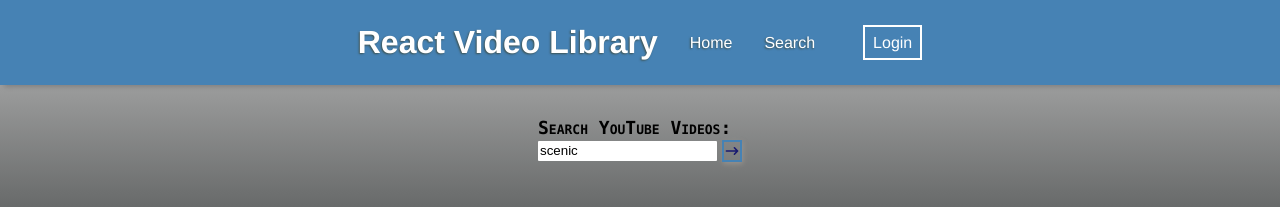
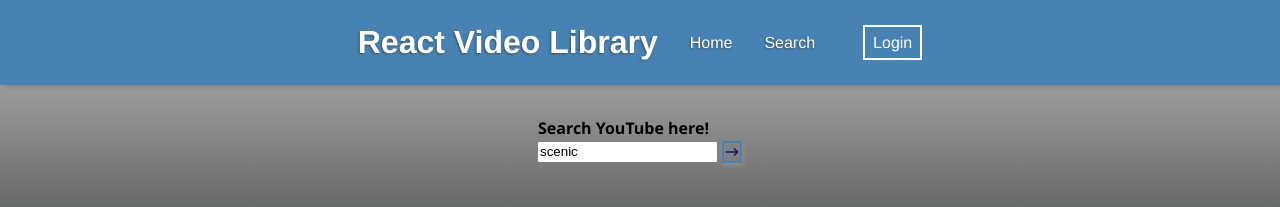
Before and after one commit to voolyvex/reactvideolibrary-frontend, a React (Create React App) app: page /search in a window 1280 px wide. Shown: the top 207 px of the page. Built offline with nearby package versions, Linux system fonts and the light colour scheme.

Commit message:
fix: create .env file and delete localKey.js

```diff
--- a/src/components/SearchFeed/SearchFeed.css
+++ b/src/components/SearchFeed/SearchFeed.css
@@ -17,8 +17,13 @@
   text-align: left;
   margin: auto;
   padding: auto;
-  font-variant: small-caps;
-  font-size: large;
+  font-variant: normal;
+  font-size: medium;
+  font-weight: 700;
+  font-family: 'Segoe UI', Tahoma, Geneva, Verdana, sans-serif;
+}
+.search-title:hover {
+  opacity: .98;
 }
 .search-form-container {
   display: inline;
--- a/src/pages/RelatedVideos/RelatedVideos.jsx
+++ b/src/pages/RelatedVideos/RelatedVideos.jsx
@@ -1,6 +1,5 @@
 import React, { useState, useEffect } from 'react';
 import { useParams } from 'react-router-dom';
-import { KEY } from '../../localKey'
 import RelatedFeed from '../../components/RelatedFeed/RelatedFeed';
 import axios from 'axios';
 import '../VideoPage/VideoPage.css'
@@ -16,7 +15,7 @@ const RelatedVideos = () => {
             try {
                 await axios
                     .get(
-                        `https://www.googleapis.com/youtube/v3/search?type=video&relatedToVideoId=${videoId}&part=snippet&key=${KEY}&maxResults=7`)
+                        `https://www.googleapis.com/youtube/v3/search?type=video&relatedToVideoId=${videoId}&part=snippet&key=${process.env.REACT_APP_YT_API_KEY}&maxResults=7`)
                     .then(response => setRelatedVideos(response.data.items));
             } catch (error) {
                 console.log(error);
--- a/src/pages/SearchPage/SearchPage.jsx
+++ b/src/pages/SearchPage/SearchPage.jsx
@@ -1,6 +1,5 @@
 import React, { useState } from "react";
 import axios from "axios";
-import { KEY } from "../../localKey";
 import SearchFeed from "../../components/SearchFeed/SearchFeed";
 import '../../components/SearchFeed/SearchFeed.css'
 import { HiArrowNarrowRight } from "react-icons/hi";
@@ -17,7 +16,7 @@ const SearchPage = (props) => {
         try {
             await axios
                 .get(
-                    `https://www.googleapis.com/youtube/v3/search?q=${searchTerm}&key=${KEY}&part=snippet&type=video&maxResults=12`)
+                    `https://www.googleapis.com/youtube/v3/search?q=${searchTerm}&key=${process.env.REACT_APP_YT_API_KEY}&part=snippet&type=video&maxResults=12`)
                 .then(response => setVideos(response.data.items));
         } catch (error) {
             console.log(error);
@@ -27,7 +26,7 @@ const SearchPage = (props) => {
     return (
         <div className="search-page">
             <div className="search-top-part">
-                <h1 className="search-title">Search YouTube Videos:</h1>
+                <h1 className="search-title">Search YouTube here!</h1>
                 <div className="search-form-container">
                     <form onSubmit={(e) => handleSubmit(e)}>
                         <input className="search-form"
```
